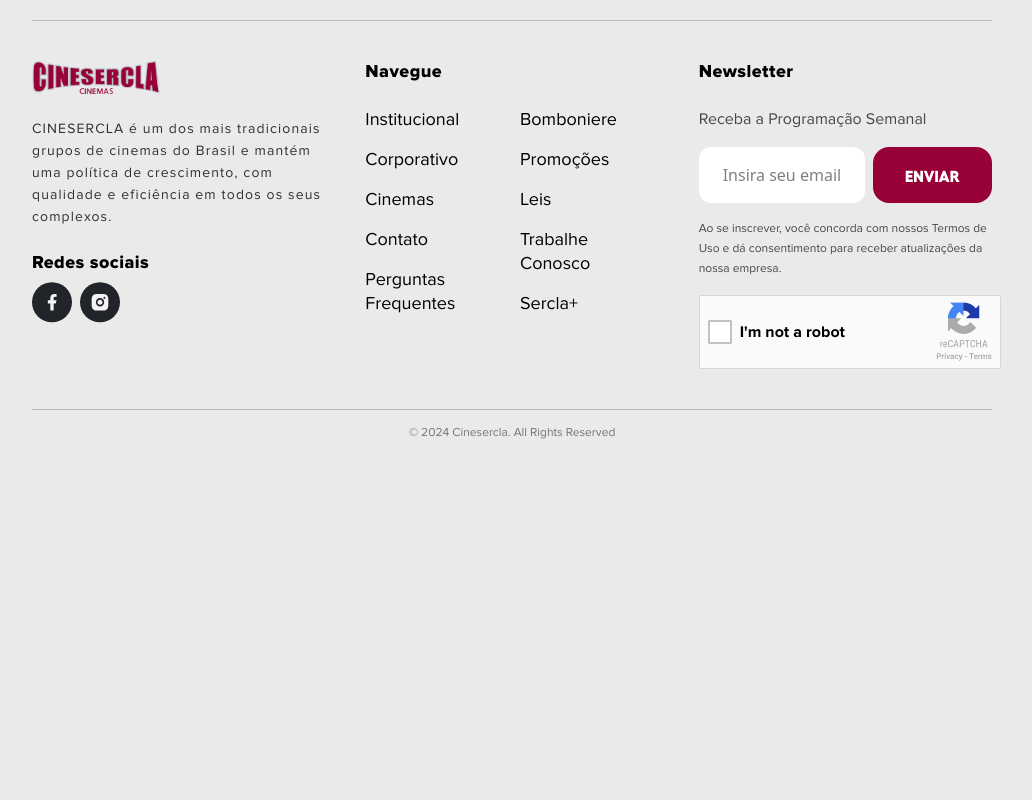
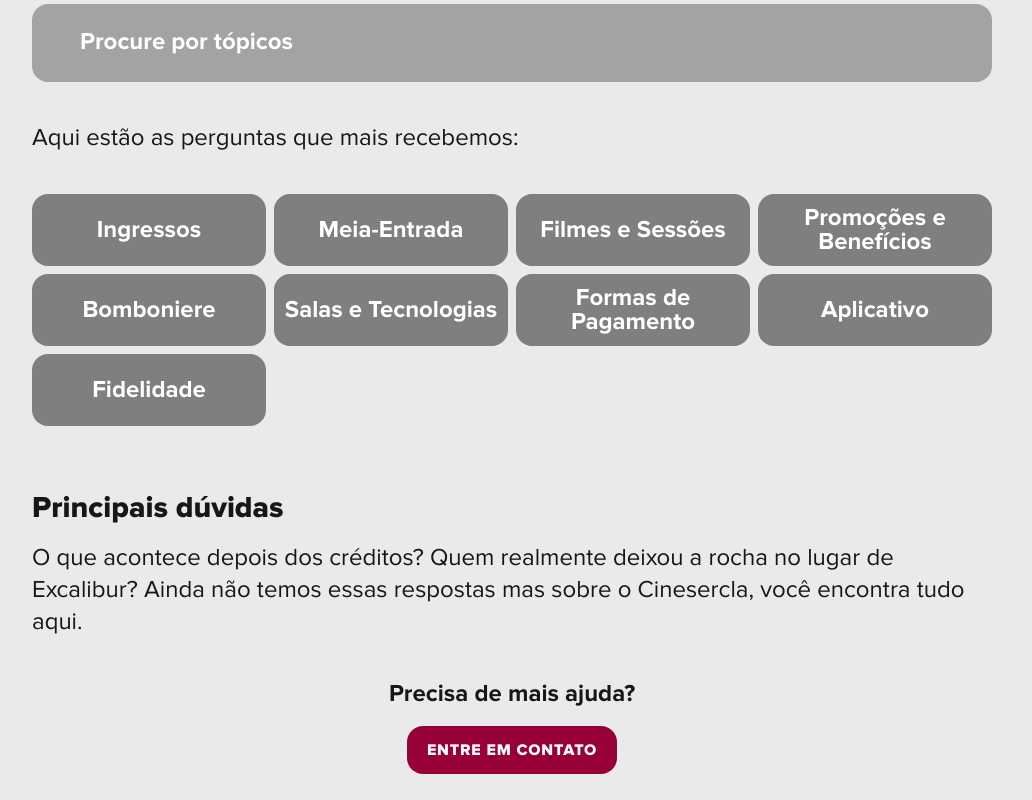
Before and after one commit to martins87/cinesercla-site, a Next.js app: page /perguntas-frequentes in a window 1280 px wide. Shown: the part 540-1340 px from the top of the page, without its empty margins (128-1160 px from the left). Before the commit the page ends 997 px from the top, so only its background shows below. Built offline with nearby package versions, Linux system fonts and the light colour scheme.

Commit message:
edit perguntas frequentes page

```diff
--- a/app/(pages)/cinemas/page.tsx
+++ b/app/(pages)/cinemas/page.tsx
@@ -1,15 +1,16 @@
 "use client";
+
+import { useState } from "react";
 
 import Input from "@/app/components/Input";
 import Typography from "@/app/components/Typography";
 import Centered from "@/app/components/ui/CenteredElement";
 import Container from "@/app/components/ui/Container";
-import MagnifyingGlass from "../../assets/icons/magnifying-glass-white.png";
 import CinemaBox from "@/app/components/Cinema/CinemaBox";
-import { estados, cidades } from "@/app/constants/cep";
 import HorizontalLine from "@/app/components/Footer/HorizontalLine";
 import HeaderFilter from "../../components/HeaderFilter";
-import { useState } from "react";
+import { estados, cidades } from "@/app/constants/cep";
+import MagnifyingGlass from "../../assets/icons/magnifying-glass-white.png";
 
 export type CinemaFilter = "estado" | "cidade";
 
@@ -31,10 +32,9 @@
           Encontre um cinema
         </Typography>
         <Input
-          className="bg-[#A3A3A3] px-7 py-2 rounded-2xl"
-          inputClassName="text-2xl font-bold font-[family-name:var(--font-proxima-nova)] placeholder:text-2xl placeholder:font-bold placeholder:font-[family-name:var(--font-proxima-nova)] px-5"
           placeholder="Procure por Cidade, Cinema ou Shopping"
           icon={MagnifyingGlass}
+          big
         />
       </Centered>
       <Centered className="flex-col md:flex-row mt-14 items-start justify-between gap-y-4">
--- a/app/(pages)/perguntas-frequentes/page.tsx
+++ b/app/(pages)/perguntas-frequentes/page.tsx
@@ -1,11 +1,51 @@
 import BgImageContainer from "@/app/components/ui/BgImageContainer";
 
+import Container from "@/app/components/ui/Container";
+import Input from "@/app/components/Input";
+import Typography from "@/app/components/Typography";
+import Centered from "@/app/components/ui/CenteredElement";
+import FAQBox from "@/app/components/FAQ/FAQBox";
+import Button from "@/app/components/ui/Button";
+import { topics } from "@/app/constants/faq";
 import Bg from "../../assets/images/backgrounds/perguntas-frequentes.png";
 
 const PerguntasFrequentes = () => {
   return (
     <>
       <BgImageContainer img={Bg} title="Perguntas Frequentes" />
+      <Container className="h-fit bg-[#EAEAEA] mt-16">
+        <Centered className="gap-y-10" direction="col">
+          <Input placeholder="Procure por tópicos" big />
+          <Typography className="text-2xl text-black/90 mr-auto" weight="400">
+            Aqui estão as perguntas que mais recebemos:
+          </Typography>
+          <Centered className="grid grid-cols-1 md:grid-cols-3 tablet:grid-cols-4 gap-2">
+            {topics.map((topic) => (
+              <FAQBox key={topic} label={topic} />
+            ))}
+          </Centered>
+          <Typography
+            className="text-3xl text-black/90 mt-6 mr-auto"
+            weight="800"
+          >
+            Principais dúvidas
+          </Typography>
+          <Typography
+            className="text-2xl text-black/90 -mt-6 mr-auto"
+            weight="400"
+          >
+            O que acontece depois dos créditos? Quem realmente deixou a rocha no
+            lugar de Excalibur? Ainda não temos essas respostas mas sobre o
+            Cinesercla, você encontra tudo aqui.
+          </Typography>
+          <Centered className="gap-y-4" direction="col">
+            <Typography className="text-2xl text-black/90">
+              Precisa de mais ajuda?
+            </Typography>
+            <Button label="ENTRE EM CONTATO" primary />
+          </Centered>
+        </Centered>
+      </Container>
     </>
   );
 };
--- /dev/null
+++ b/app/components/FAQ/FAQBox.tsx
@@ -0,0 +1,19 @@
+import { FC } from "react";
+import Typography from "../Typography";
+import Centered from "../ui/CenteredElement";
+
+type FAQBoxProps = {
+  label: string;
+};
+
+const FAQBox: FC<FAQBoxProps> = ({ label }) => {
+  return (
+    <Centered className="h-[72px] bg-[#7F7F7F] hover:cursor-pointer hover:bg-[#980038] transition-all ease-in-out duration-300 rounded-2xl">
+      <Typography className="text-2xl leading-none text-center" weight="700">
+        {label}
+      </Typography>
+    </Centered>
+  );
+};
+
+export default FAQBox;
--- a/app/components/Input.tsx
+++ b/app/components/Input.tsx
@@ -11,6 +11,7 @@
   icon?: StaticImport;
   className?: string;
   inputClassName?: string;
+  big?: boolean;
 };
 
 const Input: FC<InputProps> = ({
@@ -18,6 +19,7 @@
   icon,
   className,
   inputClassName,
+  big,
 }) => {
   const [value, setValue] = useState<string>("");
 
@@ -28,6 +30,7 @@
     <CenteredEl
       className={twMerge(
         "px-4 gap-x-0 gap-y-1 rounded-xl bg-[#7F7F7F]",
+        big ? "bg-[#A3A3A3] px-7 py-2 rounded-2xl" : "",
         className
       )}
       justify="start"
@@ -37,6 +40,9 @@
         className={twMerge(
           "w-full -mt-[2px] py-4 px-4 outline-none text-base text-white bg-inherit",
           "placeholder:text-white",
+          big
+            ? "text-2xl font-bold font-[family-name:var(--font-proxima-nova)] placeholder:text-2xl placeholder:font-bold placeholder:font-[family-name:var(--font-proxima-nova)] px-5"
+            : "",
           inputClassName
         )}
         type="text"
--- /dev/null
+++ b/app/constants/faq.ts
@@ -0,0 +1,39 @@
+export const topics = [
+  "Ingressos",
+  "Meia-Entrada",
+  "Filmes e Sessões",
+  "Promoções e Benefícios",
+  "Bomboniere",
+  "Salas e Tecnologias",
+  "Formas de Pagamento",
+  "Aplicativo",
+  "Fidelidade",
+];
+
+export const questions = [
+  {
+    question: "Como funciona a venda de ingressos na bilheteria?",
+    answer: "",
+  },
+  {
+    question: "Como funciona a venda de ingresso na Web?",
+    answer: "",
+  },
+  {
+    question: "Posso alterar o horário do filme comprado?",
+    answer: "",
+  },
+  {
+    question:
+      "Quais são os documentos que devo apresentar para ter direito a meia entrada?",
+    answer: "",
+  },
+  {
+    question: "Quem tem direito a meia entrada?",
+    answer: "",
+  },
+  {
+    question: "Aniversariante tem gratuidade?",
+    answer: "",
+  },
+];
```
